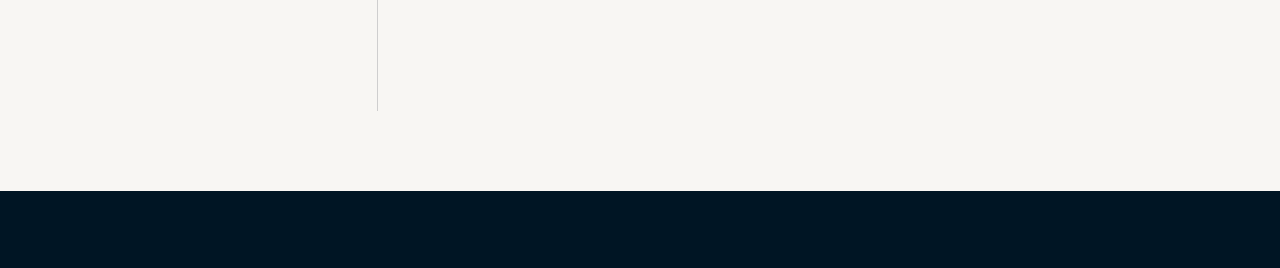
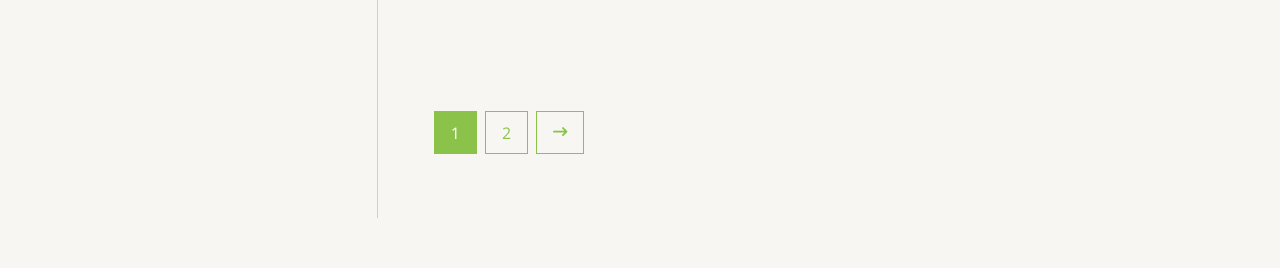
Before and after one commit to fishtank1/eStrore-Organic, a plain HTML site: page HTML/Groceries.html in a window 1280 px wide. Shown: the part 1751-2019 px from the top of the page. Drawn offline with nearby package versions, Linux system fonts and the light colour scheme; grey boxes are pictures that could not be loaded.

Commit message:
Updates-4

```diff
--- a/CSS/groceries.css
+++ b/CSS/groceries.css
@@ -218,3 +218,28 @@ a {
     border-radius: 2px;
     box-shadow: rgba(33, 35, 38, 0.1) 0px 10px 10px -10px;
 }
+
+/* PAGE NAV */
+.page-nav {
+    gap: 0.5rem;
+    display: flex;
+    padding-bottom: 4rem;
+}
+
+.page-box {
+    color: #8bc34a;
+    align-items: center;
+    padding: 0.6rem 1rem;
+    justify-content: center;
+    border: 1px solid #8bc34a;
+    font-family: 'Open Sans',sans-serif;
+}
+
+.box-1 {
+    color: white;
+    background-color: #8bc34a;
+}
+
+.box-3 {
+    font-size: 0.9rem;
+}
--- a/HTML/Groceries.html
+++ b/HTML/Groceries.html
@@ -269,6 +269,12 @@
                     <p><strong>£25.00</strong></p>
                 </div>
             </div>
+
+            <div class="page-nav">
+                <div class="page-box box-1">1</div>
+                <div class="page-box box-2">2</div>
+                <div class="page-box box-3"><i class="fa-solid fa-arrow-right-long"></i></div>
+            </div>
         </div>
     </section>
 
```
